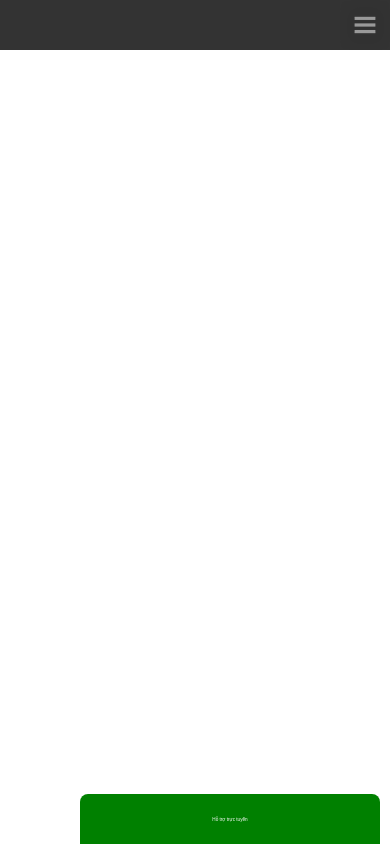
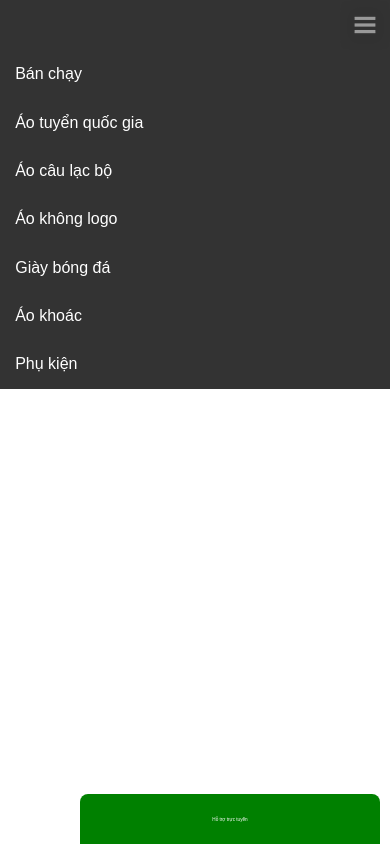
Before and after one commit to NgaNtt09/uniqlo, an Angular app: page /home in a window 390 px wide. Both pictures are taken after a click on the element 365 px from the left and 25 px from the top of the page. Built offline with nearby package versions, Linux system fonts and the light colour scheme.

Commit message:
feat(responsive) update nav

```diff
--- a/src/app/app.module.ts
+++ b/src/app/app.module.ts
@@ -11,6 +11,7 @@ import { SlideShowComponent } from './slide-show/slide-show.component';
 import { TabComponent } from './tab/tab.component';
 import { RecommendComponent } from './recommend/recommend.component';
 import { PopupChatComponent } from './popup-chat/popup-chat.component';
+import { SideNavComponent } from './side-nav/side-nav.component';
 
 @NgModule({
   declarations: [
@@ -23,6 +24,7 @@ import { PopupChatComponent } from './popup-chat/popup-chat.component';
     TabComponent,
     RecommendComponent,
     PopupChatComponent,
+    SideNavComponent,
   ],
   imports: [
     BrowserModule,
--- a/src/app/nav/nav.component.html
+++ b/src/app/nav/nav.component.html
@@ -1,6 +1,6 @@
 <div class="na">
-  <div class="icon" responsive="true" (click)="toggleMenu()"></div>
-  <ul class="na_content"  *ngIf="toggle === true">
+  <div class="icon" (click)="toggleMenu()"></div>
+  <ul class="na_content">
     <li>  <img class="logo" src="../../assets/logo.png" routerLink="/home"/></li>
     <li *ngFor="let title of titles">
       <a routerLink="/{{title.name}}">
@@ -9,4 +9,5 @@
     </li>
   </ul>
 </div>
+<app-side-nav [toggle]="toggle"></app-side-nav>
 <!-- <app-slide-show></app-slide-show> -->
--- a/src/app/nav/nav.component.scss
+++ b/src/app/nav/nav.component.scss
@@ -47,8 +47,11 @@ $background-color:#333;
         background-color: $background-color;
         background-repeat: no-repeat;
     }
+}
+app-side-nav{
+    display: none;
+}
 
-}
 @mixin responsive {
     .na_content:not(img){
         display: none;
@@ -59,22 +62,8 @@ $background-color:#333;
             display: block;
         }
     }
-    .responsive{
-        display: flex;
-        .icon{
-            position: absolute;
-            right: 0;
-            top: 0;
-        }
-        .na-content{
-            flex-wrap: wrap;
-            text-align: left;
-        }
-        .logo{
-            position: absolute;
-            left:0;
-            top: 0;
-        }
+    app-side-nav{
+        display: block;
     }
 }
 
--- a/src/app/nav/nav.component.ts
+++ b/src/app/nav/nav.component.ts
@@ -1,4 +1,4 @@
-import { Component, OnInit, Input } from '@angular/core';
+import { Component, OnInit, Input, ViewEncapsulation, Output } from '@angular/core';
 import { ShopService } from '../shop.service';
 import { Title } from '../title';
 import { ActivatedRoute} from '@angular/router';
@@ -7,8 +7,9 @@ import { Location } from '@angular/common';
   selector: 'app-nav',
   templateUrl: './nav.component.html',
   styleUrls: ['./nav.component.scss'],
+  encapsulation: ViewEncapsulation.None,
   host: {
-    "[class.responsive]":"reponsive === 'true'",
+
   }
 })
 export class NavComponent implements OnInit {
@@ -17,11 +18,10 @@ export class NavComponent implements OnInit {
     private route:ActivatedRoute,
     private location:Location) { }
 
-  @Input() responsive;
   titles: Title[];
   title: Title;
   selectedTitle: Title;
-  toggle=true;
+  toggle=false;
 
   getTitlesProduct(): void {
     this.shopService.getTitles().subscribe(titles => this.titles = titles);
--- /dev/null
+++ b/src/app/side-nav/side-nav.component.html
@@ -0,0 +1,9 @@
+<div class="side-nav" *ngIf="toggle === true">
+    <ul class="content">
+      <li *ngFor="let title of titles">
+        <a routerLink="/{{title.name}}">
+          {{title.name}}
+        </a>
+      </li>
+    </ul>
+  </div>
--- /dev/null
+++ b/src/app/side-nav/side-nav.component.scss
@@ -0,0 +1,33 @@
+$background-color:#333;
+.side-nav{
+    width: 100%;
+    padding: 0;
+    margin: 0;
+    background-color: $background-color;
+    overflow: hidden;
+    display: flex;
+    flex-direction: column;
+    .content{
+        list-style-type: none;
+        overflow: hidden;
+        margin: 0;
+        padding: 0;
+    }
+    li{
+        float: left;
+        text-align: left;
+        width: 100%;
+        cursor: pointer;
+        a{
+            text-decoration: none;
+            display: block;
+            padding: 15.2px;
+            color: #fff;
+            background-color: $background-color;
+            &:hover{
+                background-color: #000;
+            }
+        }
+    }
+
+}
--- /dev/null
+++ b/src/app/side-nav/side-nav.component.ts
@@ -0,0 +1,35 @@
+import { Component, OnInit, Input, Output } from '@angular/core';
+import { ShopService } from '../shop.service';
+import { ActivatedRoute } from '@angular/router';
+import { Title } from '../title';
+import { Location } from '@angular/common';
+
+@Component({
+  selector: 'app-side-nav',
+  templateUrl: './side-nav.component.html',
+  styleUrls: ['./side-nav.component.scss']
+})
+export class SideNavComponent implements OnInit {
+
+constructor(private shopService: ShopService,
+private route: ActivatedRoute,
+private location: Location) { }
+
+titles: Title[];
+title: Title;
+selectedTitle: Title;
+@Input() toggle:boolean;
+
+getTitlesProduct(): void {
+  this.shopService.getTitles().subscribe(titles => this.titles = titles);
+}
+ngOnInit() {
+  this.getTitlesProduct();
+  console.log(this.toggle);
+
+}
+goBack(){
+  this.location.back();
+}
+
+}
--- a/src/app/slide-show/slide-show.component.scss
+++ b/src/app/slide-show/slide-show.component.scss
@@ -1,5 +1,4 @@
 .slide{
-
     &-image{
         width: 100%;
         max-height: 450px;
```
Also changed, not shown: 1 other file (tests, documents, lock files or other folders).
